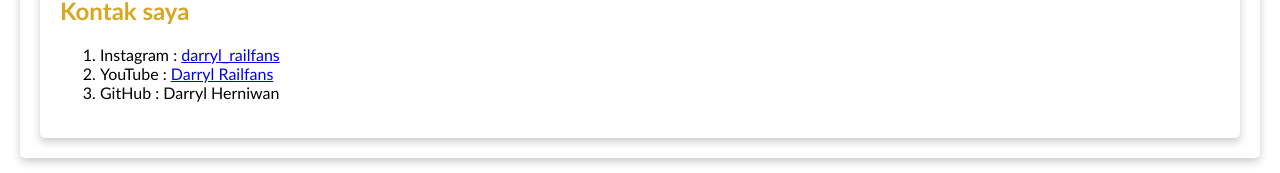
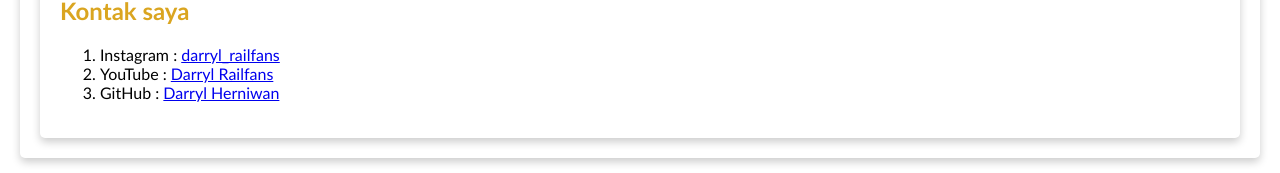
Before and after one commit to Darry244/darrylherniwan.github.io, a plain HTML site: page index.html in a window 1280 px wide. Shown: the part 7990-8163 px from the top of the page. Drawn offline with Linux system fonts and the light colour scheme.

Commit message:
update-index

```diff
--- a/index.html
+++ b/index.html
@@ -321,7 +321,7 @@
                         YouTube : <a href="https://www.youtube.com/@darrylrailfans">Darryl Railfans</a>
                     </li>
                     <li>
-                        GitHub : <a hreef="https://github.com/Darry244">Darryl Herniwan</a>
+                        GitHub : <a href="https://github.com/Darry244">Darryl Herniwan</a>
                     </li>
                 </ol>
             </article>
```
